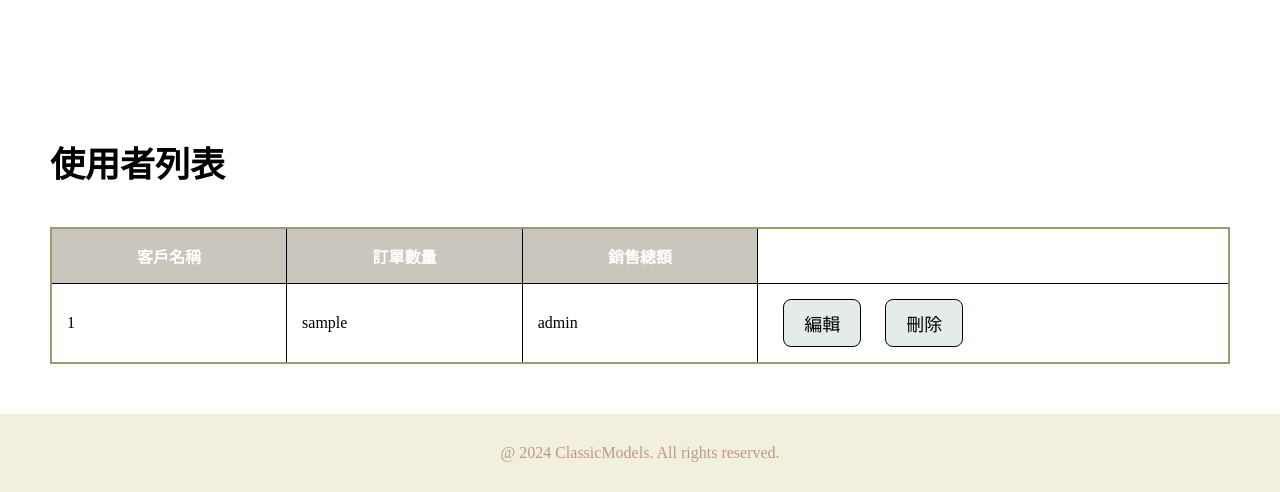
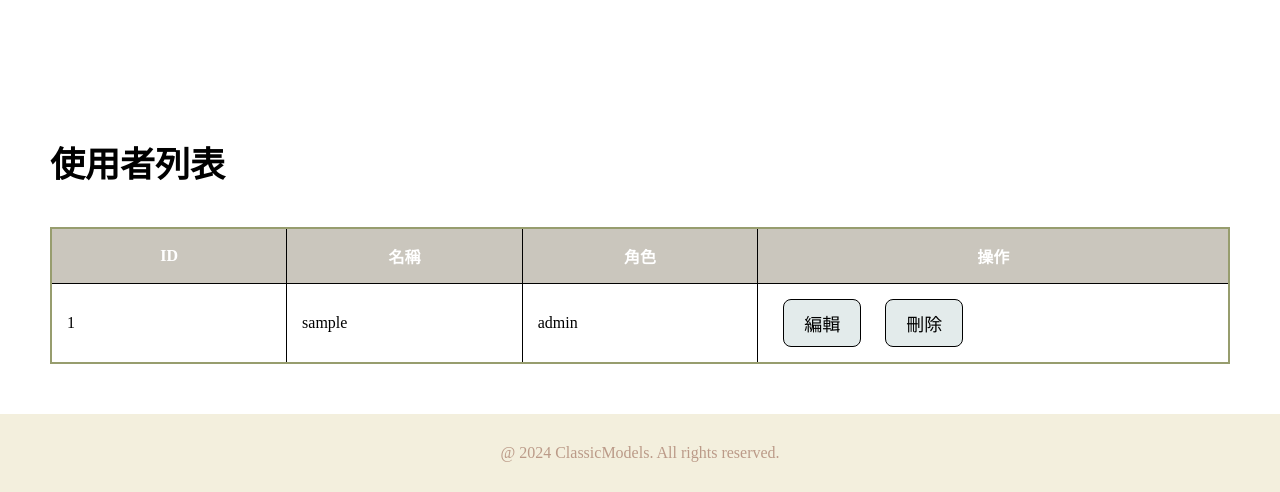
Before and after one commit to hsinyi0705/113-1-sql-final, a PHP site: page /user_manage.php in a window 1280 px wide. Shown: the part 705-1197 px from the top of the page. Run offline with PHP 8.4, Linux system fonts and the light colour scheme; the visitor is signed in with stand-in values (Sample User, id 1); tables that the repository leaves empty or names only in its code hold one stand-in row (values such as "Sample post").

Commit message:
renew(user_manage): 修正提交錯誤

```diff
--- a/user_manage.php
+++ b/user_manage.php
@@ -8,7 +8,7 @@
     // 執行 SQL 查詢
     $result = mysqli_query($conn, $sql);
 
-    // Add
+
     if ($_SERVER['REQUEST_METHOD'] === 'POST') {
         $username = $_POST['register_account'];
         $password = $_POST['register_password'];
@@ -49,27 +49,6 @@
         $result = mysqli_query($conn, $sql);
     }
 
-    // Edit
-    // 可修改名稱、角色、密碼
-    if (isset($_GET['edit_user_id'])) {
-        $user_id = intval($_GET['edit_user_id']); // 轉換為整數以防注入
-        // 改這裡
-        // $delete_query = "DELETE FROM users WHERE id = ?";
-        // $stmt = $conn->prepare($delete_query);
-        $stmt->bind_param('i', $user_id); // 'i' 表示整數類型參數
-
-        if ($stmt->execute()) {
-            $hint = '已更新~~~';
-        } else {
-            $hint = '更新失敗！';
-        }
-
-        // 刷新資料列表
-        $sql = "SELECT id, userName, role FROM users";
-        $result = mysqli_query($conn, $sql);
-    }
-
-    // Delete
     if (isset($_GET['delete_user_id'])) {
         $user_id = intval($_GET['delete_user_id']); // 轉換為整數以防注入
         $delete_query = "DELETE FROM users WHERE id = ?";
@@ -77,7 +56,7 @@
         $stmt->bind_param('i', $user_id); // 'i' 表示整數類型參數
 
         if ($stmt->execute()) {
-            $hint = '使用者已刪除~~~';
+            $hint = '使用者已刪除！';
         } else {
             $hint = '刪除失敗！';
         }
@@ -121,10 +100,10 @@
                 </select><br>
 
                 <label for="input_search">密碼：</label><br>
-                <input type="password" name="register_password" required><br>
+                <input type="text" name="register_password" required><br>
 
                 <label for="input_search">確認密碼：</label><br>
-                <input type="password" name="register_password_confirm" required><br>
+                <input type="text" name="register_password_confirm" required><br>
 
                 <button type="submit">新增</button>
             </form>
@@ -142,9 +121,10 @@
             <table class="user-list">
                 <thead>
                     <tr>
-                        <th>客戶名稱</th>
-                        <th>訂單數量</th>
-                        <th>銷售總額</th>
+                        <th>ID</th>
+                        <th>名稱</th>
+                        <th>角色</th>
+                        <th colspan="2">操作</th>
                     </tr>
                 </thead>
 
@@ -154,15 +134,8 @@
                             <td><?= htmlspecialchars($row['id']) ?></td>  <!-- KEY -->
                             <td><?= htmlspecialchars($row['userName']) ?></td>
                             <td><?= htmlspecialchars($row['role']) ?></td>
-
                             <td colspan="2">
-                                <!-- <button type="submit">編輯</button>  可修改名稱、角色、密碼 -->
-                                <button>
-                                    <a href="?edit_user_id=<?= $row['id'] ?>">
-                                        編輯
-                                    </a>
-                                </button>
-
+                                <button type="submit">編輯</button>  <!-- 可修改名稱、角色、密碼 -->
                                 <!-- <button type="submit">刪除</button> -->
                                 <button>
                                     <a href="?delete_user_id=<?= $row['id'] ?>"
```
